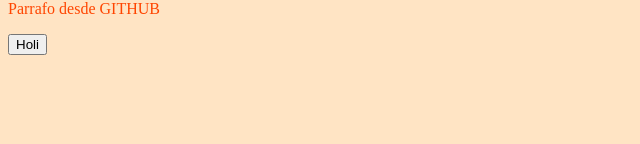
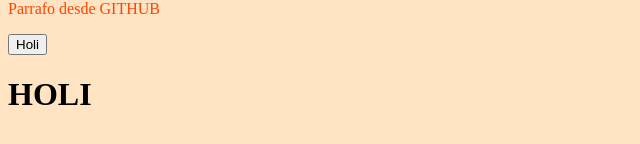
Before and after one commit to dieg546/CursoGit1, a plain HTML site: page index.html in a window 1280 px wide. Shown: the part 182-326 px from the top of the page, without its empty margins (0-640 px from the left). Drawn offline with Linux system fonts and the light colour scheme.

Commit message:
Titulo h1 JS

```diff
--- a/index.html
+++ b/index.html
@@ -18,6 +18,10 @@
 
     <button onclick="saludo();">Holi</button>
 
+
+
+
+    <h1>HOLI</h1>
     <script src="styles/js/index.js"></script>
 </body>
 </html>
```
